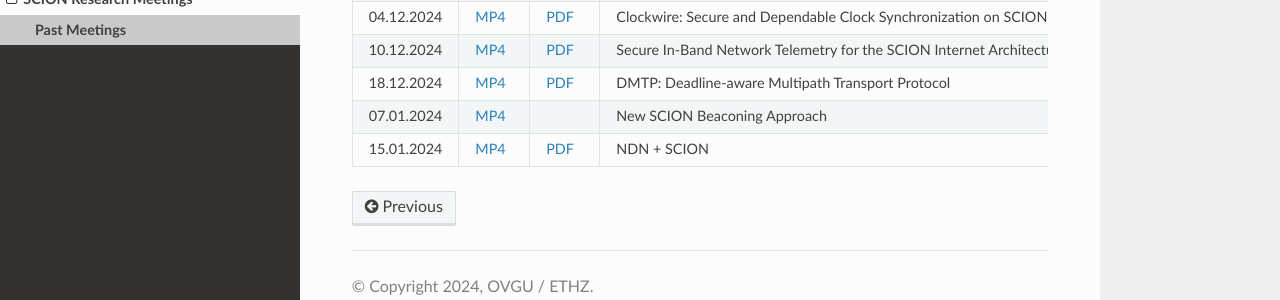
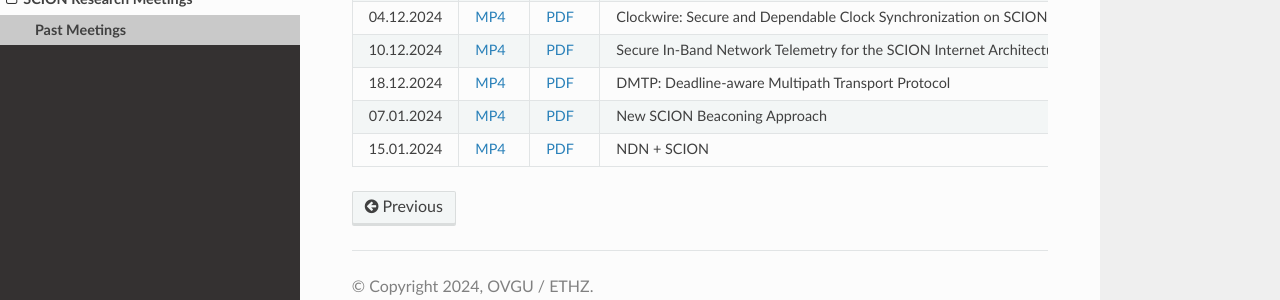
Before and after one commit to netsys-lab/scion-education-network-documentation, a Sphinx documentation site: the page built from docs/source/scion-research/meetings/past.rst, in a window 1280 px wide. Shown: the part 405-705 px from the top of the page. Built offline with Sphinx 7.4.7 and the Read the Docs theme 3.1.0, drawn with Linux system fonts in a browser that asks for light colours.

Commit message:
Update IREC with slides and paper.

```diff
--- a/docs/source/scion-research/meetings/past.rst
+++ b/docs/source/scion-research/meetings/past.rst
@@ -64,13 +64,14 @@
       - `PDF <https://ieeexplore.ieee.org/document/10186417>`__
     * - 07.01.2024
       - `MP4 <https://drive.google.com/file/d/1c0OHpkUafYKn71Dg57ETXrddiXEGRYmP/view>`__
-      -
+      - `PDF <https://drive.google.com/file/d/1J8cnBMboV_cthP2PRAMCrIvreW2zajK5/view>`__
       - New SCION Beaconing Approach
       - Seyedali Tabaeiaghdaei (ETH Zurich)
-      -
+      - `PDF <https://netsec.ethz.ch/publications/papers/IREC_arXiv.pdf>`__
     * - 15.01.2024
       - `MP4 <https://drive.google.com/file/d/1OtJX2k-44m_F-mf0Lbh4-ItAssCG8HQs/view>`__
       - `PDF <https://drive.google.com/file/d/1e_wppQqFQrFj6KX8j2TTxv9ubX7oeRtp/view>`__
       - NDN + SCION
       - Ken Calvert (University of Kentucky)
-      - `PDF <https://drive.google.com/file/d/12aSfu80FYYpsXH9Vc1GBUSOn9bmXKGNy/view>`__
+      - `PDF <https://drive.google.com/file/d/12aSfu80FYYpsXH9Vc1GBUSOn9bmXKGNy/view>`__.
+        `PDF <https://dl.acm.org/doi/10.1145/3623565.3623716>`__
```
